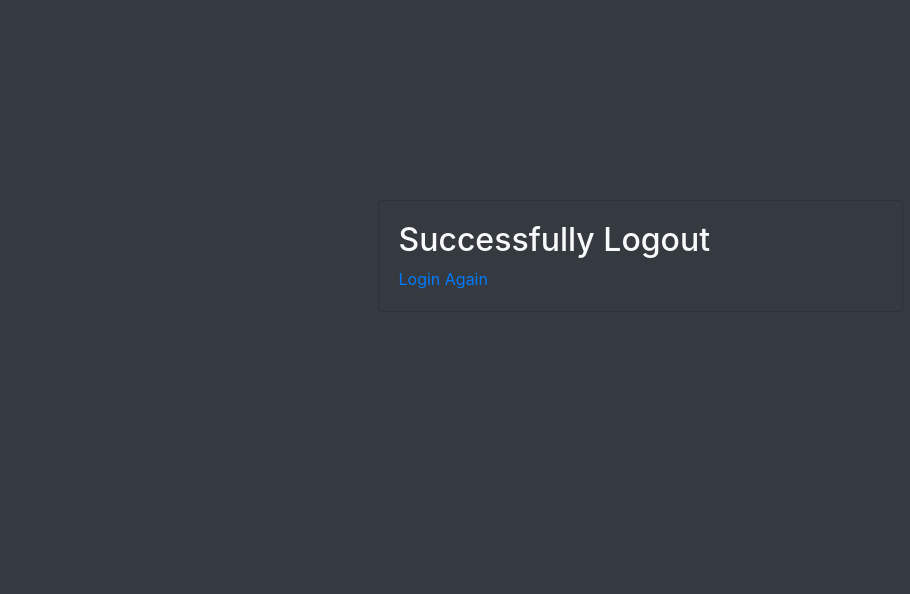
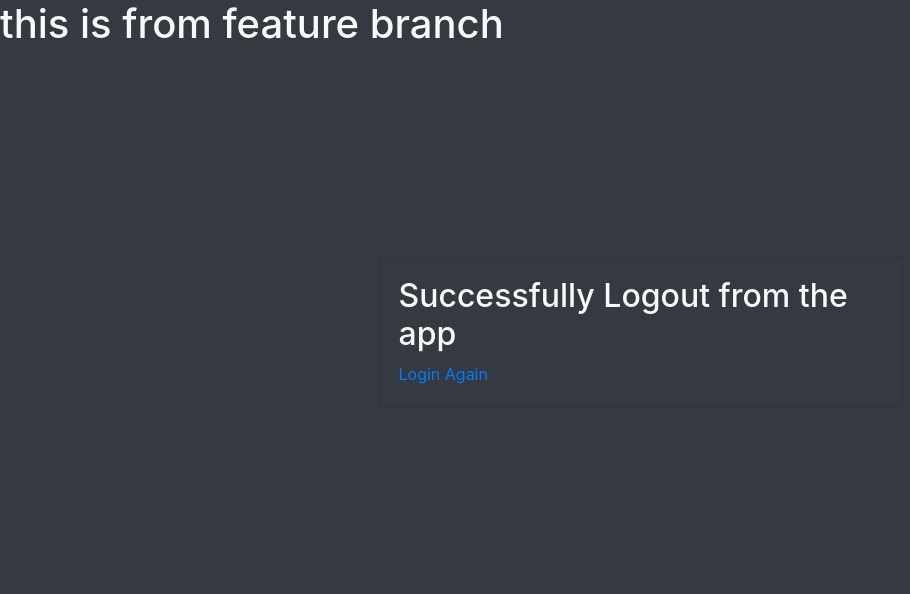
Before and after one commit to nk-naveen/chat-app-, a Django app: template chat/templates/chat/logout.html in a window 1280 px wide. Shown: the top 594 px of the page, without its empty margins (0-910 px from the left). Before the commit the page ends 289 px from the top, so only its background shows below. Run offline with Django 3.2, Linux system fonts and the light colour scheme; the template is opened without the code that fills it, so the values that code supplies are empty; some libraries are stand-ins or nearby versions.

Commit message:
commit from feature branch conf

```diff
--- a/chat/templates/chat/logout.html
+++ b/chat/templates/chat/logout.html
@@ -13,7 +13,7 @@
     <meta charset="UTF-8">
     <meta name="viewport" content="width=device-width, initial-scale=1.0">
     <title>Chat Aapplication</title>
-
+<h1>this is from feature branch</h1>
     <link rel="stylesheet" href="{% static 'css/bootstrap.min.css' %}">
     <link rel="stylesheet" href="{% static 'fontawesome-free/css/all.min.css' %}">
     <link rel="stylesheet" href="{% static 'css/custom.css' %}">
@@ -28,7 +28,7 @@
         <div class="col-md-6 offset-md-3">
             <div class="card bg-dark card-outline-primary">
                 <div class="card-body">
-                    <h2>Successfully Logout</h2>
+                    <h2>Successfully Logout from the app</h2>
                     <a href="{% url 'chat-login' %}">Login Again</a>
                 </div>
             </div>
```
